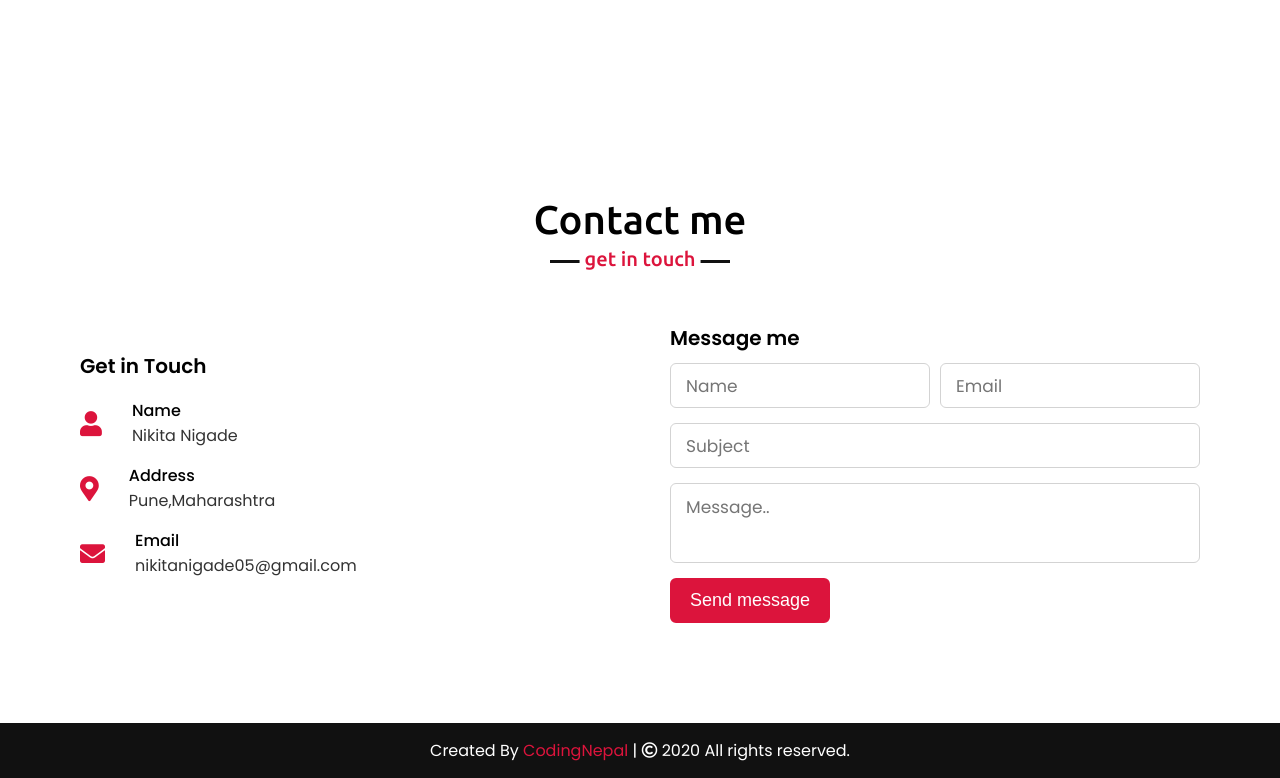
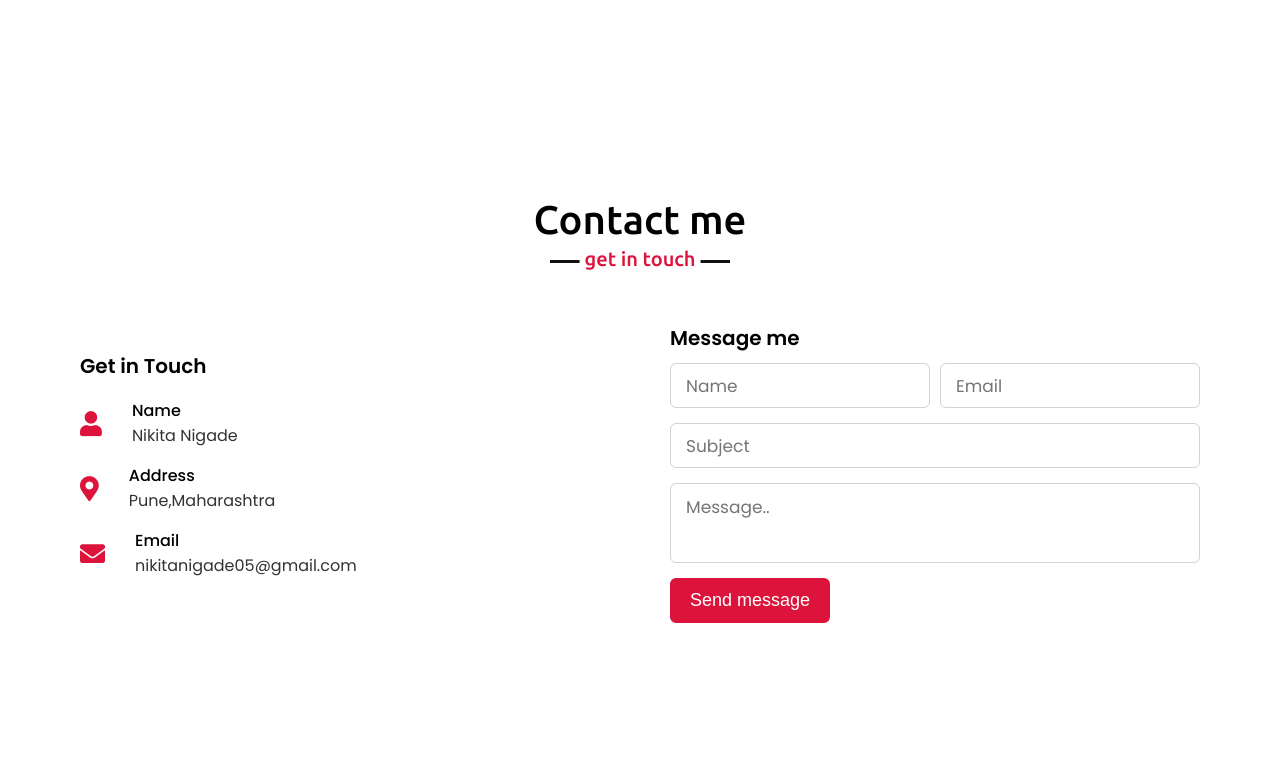
Before and after one commit to nikitanigade/My-portfolio, a plain HTML site: page index.html in a window 1280 px wide. Shown: the part 2022-2800 px from the top of the page. After the commit the page ends 2745 px from the top, so only its background shows below. Drawn offline with nearby package versions, Linux system fonts and the light colour scheme.

Commit message:
Update index.html
delete  unwanted content

```diff
--- a/index.html
+++ b/index.html
@@ -176,11 +176,6 @@
         </div>
     </section>
 
-    <!-- footer section start -->
-    <footer>
-        <span>Created By <a href="https://www.codingnepalweb.com">CodingNepal</a> | <span class="far fa-copyright"></span> 2020 All rights reserved.</span>
-    </footer>
-
     <script src="script.js"></script>
 </body>
 </html>
```
